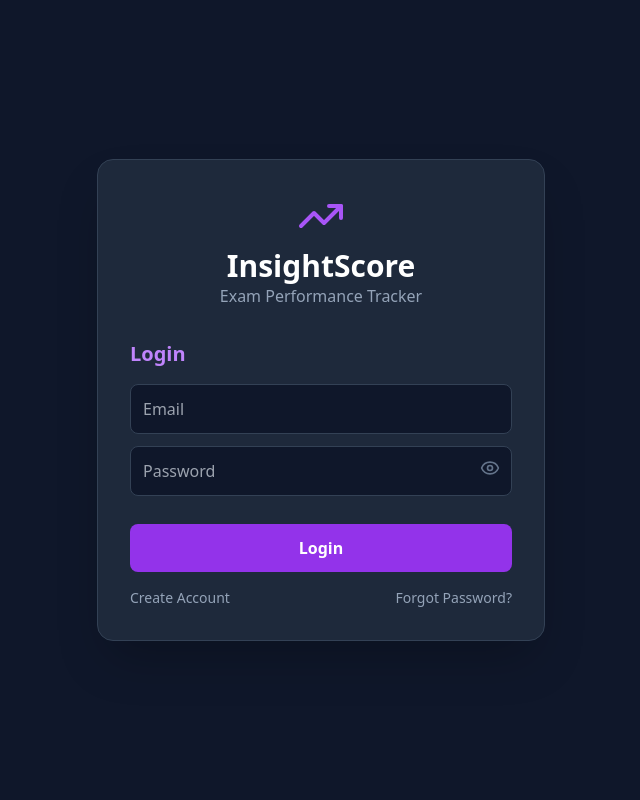
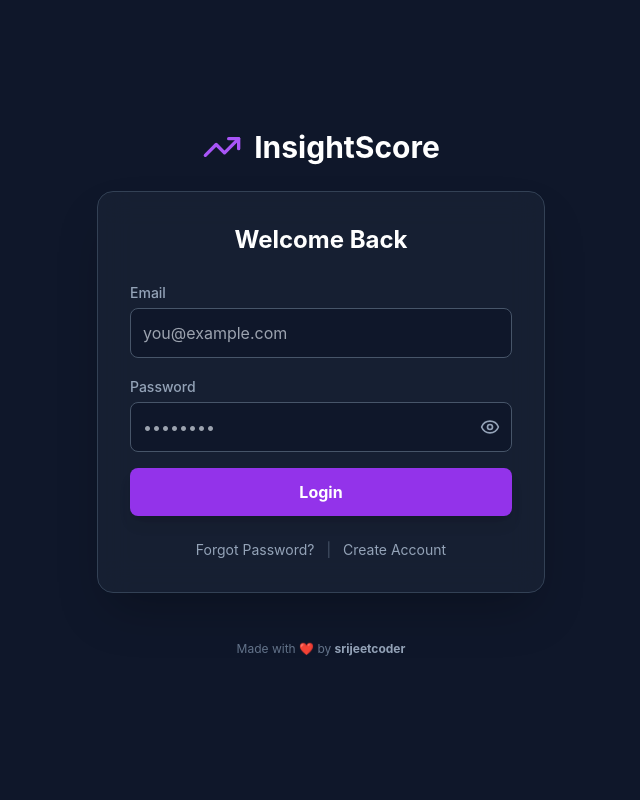
Before and after one commit to srijeetcoder/EXAM-PERFORMANCE-VISUALIZER, a Flask app: page / in a window 1280 px wide. Shown: the whole page, without its empty margins (319-959 px from the left). Run offline with Flask 3, Linux system fonts and the light colour scheme; some libraries are stand-ins or nearby versions; some web fonts are replaced.

Commit message:
Update login.html

```diff
--- a/InsightScore/templates/login.html
+++ b/InsightScore/templates/login.html
@@ -6,70 +6,120 @@
     <title>Login - InsightScore</title>
     <script src="https://cdn.tailwindcss.com"></script>
     <script src="https://unpkg.com/lucide@latest"></script>
+    <link rel="stylesheet" href="{{ url_for('static', filename='style.css') }}">
+    <!-- We will use the Inter font -->
+    <link rel="preconnect" href="https://rsms.me/">
+    <link rel="stylesheet" href="https://rsms.me/inter/inter.css">
+    <style>
+        body { font-family: 'Inter', sans-serif; }
+    </style>
 </head>
-<body class="min-h-screen bg-slate-900 flex items-center justify-center p-6 font-sans">
+<body class="bg-slate-900 text-slate-200 flex flex-col items-center justify-center min-h-screen p-4">
 
-    <div class="bg-slate-800 border border-slate-700 p-8 rounded-2xl shadow-2xl w-full max-w-md text-white relative">
-        <div class="text-center mb-8">
-            <i data-lucide="trending-up" class="w-12 h-12 text-purple-500 mx-auto mb-2"></i>
-            <h1 class="text-3xl font-bold">InsightScore</h1>
-            <p class="text-slate-400">Exam Performance Tracker</p>
+    <!-- Main Content Box -->
+    <div class="w-full max-w-md">
+        <!-- Logo -->
+        <div class="flex justify-center items-center gap-3 mb-6">
+            <i data-lucide="trending-up" class="text-purple-500 w-10 h-10"></i>
+            <h1 class="text-3xl font-bold text-white">InsightScore</h1>
         </div>
 
-        <!-- LOGIN FORM -->
-        <div id="login-form">
-            <h2 class="text-xl font-semibold mb-4 text-purple-400">Login</h2>
-            <input id="l-email" type="email" placeholder="Email" class="auth-input">
-            <div class="relative mb-4">
-                <input id="l-pass" type="password" placeholder="Password" class="auth-input">
-                <button onclick="togglePass('l-pass')" class="pass-toggle"><i data-lucide="eye" class="w-5 h-5"></i></button>
+        <!-- Main Card -->
+        <div class="bg-slate-800/50 border border-slate-700 rounded-2xl shadow-2xl p-8 backdrop-blur-lg">
+
+            <!-- Login Form (Default) -->
+            <div id="login-form">
+                <h2 class="text-2xl font-bold text-center text-white mb-6">Welcome Back</h2>
+                <div class="space-y-4">
+                    <div>
+                        <label for="login-email" class="text-sm font-medium text-slate-400">Email</label>
+                        <input type="email" id="login-email" placeholder="you@example.com" class="mt-1 w-full p-3 rounded-lg bg-slate-900 border border-slate-600 focus:border-purple-500 focus:ring-purple-500 focus:outline-none">
+                    </div>
+                    <div>
+                        <label for="login-pass" class="text-sm font-medium text-slate-400">Password</label>
+                        <!-- MODIFIED: Added relative positioning -->
+                        <div class="relative">
+                            <input type="password" id="login-pass" placeholder="••••••••" class="mt-1 w-full p-3 rounded-lg bg-slate-900 border border-slate-600 focus:border-purple-500 focus:ring-purple-500 focus:outline-none pr-10">
+                            <!-- NEW: View Password Button -->
+                            <button onclick="togglePass('login-pass')" class="absolute right-3 top-1/2 -translate-y-1/2 mt-0.5 text-slate-400 hover:text-white">
+                                <i data-lucide="eye" class="w-5 h-5"></i>
+                            </button>
+                        </div>
+                    </div>
+                    <button onclick="loginUser()" class="w-full bg-purple-600 hover:bg-purple-700 text-white font-bold p-3 rounded-lg shadow-lg transition transform active:scale-95">Login</button>
+                    <p id="login-error" class="text-sm text-red-400 text-center"></p>
+                </div>
+                <div class="text-sm text-center text-slate-400 mt-6">
+                    <button onclick="toggleView('forgot-form')" class="hover:text-purple-400 transition">Forgot Password?</button>
+                    <span class="mx-2 text-slate-600">|</span>
+                    <button onclick="toggleView('register-form')" class="hover:text-purple-400 transition">Create Account</button>
+                </div>
             </div>
-            <button onclick="handleAuth('login')" class="btn-primary bg-purple-600 hover:bg-purple-700">Login</button>
-            <div class="flex justify-between mt-4 text-sm text-slate-400">
-                <button onclick="switchView('register')" class="hover:text-white">Create Account</button>
-                <button onclick="switchView('forgot')" class="hover:text-white">Forgot Password?</button>
+
+            <!-- Registration Form (Hidden) -->
+            <div id="register-form" class="hidden">
+                <h2 class="text-2xl font-bold text-center text-white mb-6">Create Account</h2>
+                <div class="space-y-4">
+                    <input type="text" id="reg-name" placeholder="Full Name" class="w-full p-3 rounded-lg bg-slate-900 border border-slate-600">
+                    <input type="email" id="reg-email" placeholder="Email Address" class="w-full p-3 rounded-lg bg-slate-900 border border-slate-600">
+                    <input type="text" id="reg-phone" placeholder="Phone Number" class="w-full p-3 rounded-lg bg-slate-900 border border-slate-600">
+                    <!-- MODIFIED: Added relative positioning -->
+                    <div class="relative">
+                        <input type="password" id="reg-pass" placeholder="Create Password" class="w-full p-3 rounded-lg bg-slate-900 border border-slate-600 pr-10">
+                        <!-- NEW: View Password Button -->
+                        <button onclick="togglePass('reg-pass')" class="absolute right-3 top-1/2 -translate-y-1/2 text-slate-400 hover:text-white">
+                            <i data-lucide="eye" class="w-5 h-5"></i>
+                        </button>
+                    </div>
+                    <button onclick="registerUser()" class="w-full bg-green-600 hover:bg-green-700 text-white font-bold p-3 rounded-lg shadow-lg transition">Create Account</button>
+                    <p id="reg-error" class="text-sm text-red-400 text-center"></p>
+                </div>
+                <div class="text-sm text-center text-slate-400 mt-6">
+                    <button onclick="toggleView('login-form')" class="hover:text-purple-400 transition">Back to Login</button>
+                </div>
             </div>
-        </div>
 
-        <!-- REGISTER FORM -->
-        <div id="register-form" class="hidden">
-            <h2 class="text-xl font-semibold mb-4 text-green-400">Register</h2>
-            <input id="r-name" type="text" placeholder="Full Name" class="auth-input">
-            <input id="r-phone" type="text" placeholder="Phone Number" class="auth-input">
-            <input id="r-email" type="email" placeholder="Email" class="auth-input">
-            <div class="relative mb-4">
-                <input id="r-pass" type="password" placeholder="Password" class="auth-input">
-                <button onclick="togglePass('r-pass')" class="pass-toggle"><i data-lucide="eye" class="w-5 h-5"></i></button>
+            <!-- Forgot Password Form (Hidden) -->
+            <div id="forgot-form" class="hidden">
+                <h2 class="text-2xl font-bold text-center text-white mb-6">Reset Password</h2>
+                <div class="space-y-4" id="forgot-step1">
+                    <input type="email" id="forgot-email" placeholder="Enter your email" class="w-full p-3 rounded-lg bg-slate-900 border border-slate-600">
+                    <button onclick="sendOTP()" class="w-full bg-blue-600 hover:bg-blue-700 text-white font-bold p-3 rounded-lg shadow-lg transition">Send OTP</button>
+                    <p id="forgot-error" class="text-sm text-red-400 text-center"></p>
+                </div>
+                <div class="space-y-4 hidden" id="forgot-step2">
+                    <input type="text" id="forgot-otp" placeholder="Enter OTP" class="w-full p-3 rounded-lg bg-slate-900 border border-slate-600">
+                    <button onclick="verifyOTP()" class="w-full bg-green-600 hover:bg-green-700 text-white font-bold p-3 rounded-lg shadow-lg transition">Verify OTP</button>
+                    <p id="otp-error" class="text-sm text-red-400 text-center"></p>
+                </div>
+                <div class="text-sm text-center text-slate-400 mt-6">
+                    <button onclick="toggleView('login-form')" class="hover:text-purple-400 transition">Back to Login</button>
+                </div>
             </div>
-            <button onclick="handleAuth('register')" class="btn-primary bg-green-600 hover:bg-green-700">Register</button>
-            <button onclick="switchView('login')" class="w-full mt-4 text-slate-400 text-sm hover:text-white">Back to Login</button>
-        </div>
 
-        <!-- FORGOT PASSWORD -->
-        <div id="forgot-form" class="hidden">
-            <h2 class="text-xl font-semibold mb-4 text-yellow-400">Reset Password</h2>
-            <div id="step-1">
-                <input id="f-email" type="email" placeholder="Enter Email for OTP" class="auth-input">
-                <button onclick="sendOTP()" class="btn-primary bg-yellow-600 hover:bg-yellow-700 text-slate-900 font-bold">Send OTP</button>
-            </div>
-            <div id="step-2" class="hidden">
-                <p class="text-xs text-slate-400 mb-2">OTP sent to server console (Mock)</p>
-                <input id="f-otp" type="text" placeholder="Enter 6-Digit OTP" class="auth-input text-center tracking-widest text-xl">
-                <button onclick="verifyOTP()" class="btn-primary bg-purple-600 hover:bg-purple-700">Verify & Login</button>
-            </div>
-            <button onclick="switchView('login')" class="w-full mt-4 text-slate-400 text-sm hover:text-white">Back to Login</button>
         </div>
     </div>
 
-    <style>
-        .auth-input { width: 100%; padding: 12px; background: #0f172a; border: 1px solid #334155; border-radius: 8px; color: white; margin-bottom: 12px; outline: none; }
-        .auth-input:focus { border-color: #a855f7; }
-        .btn-primary { width: 100%; padding: 12px; border-radius: 8px; color: white; font-weight: bold; transition: 0.2s; }
-        .pass-toggle { position: absolute; right: 12px; top: 12px; color: #64748b; }
-        .pass-toggle:hover { color: white; }
-    </style>
+    <!-- FOOTER -->
+    <footer class="text-center p-4 text-xs text-slate-500 mt-8">
+        Made with <span class="text-red-400">❤️</span> by
+        <a href="https://github.com/srijeetcoder" target="_blank" rel="noopener noreferrer" class="font-bold text-slate-400 hover:text-purple-400 transition">
+            srijeetcoder
+        </a>
+    </footer>
 
+    <!-- Scripts -->
     <script src="{{ url_for('static', filename='auth.js') }}"></script>
-    <script>lucide.createIcons();</script>
+    <script>
+        lucide.createIcons();
+        function toggleView(showId) {
+            ['login-form', 'register-form', 'forgot-form'].forEach(id => {
+                document.getElementById(id).classList.add('hidden');
+            });
+            document.getElementById(showId).classList.remove('hidden');
+        }
+
+        // The togglePass function is now loaded from auth.js
+    </script>
 </body>
 </html>
```
